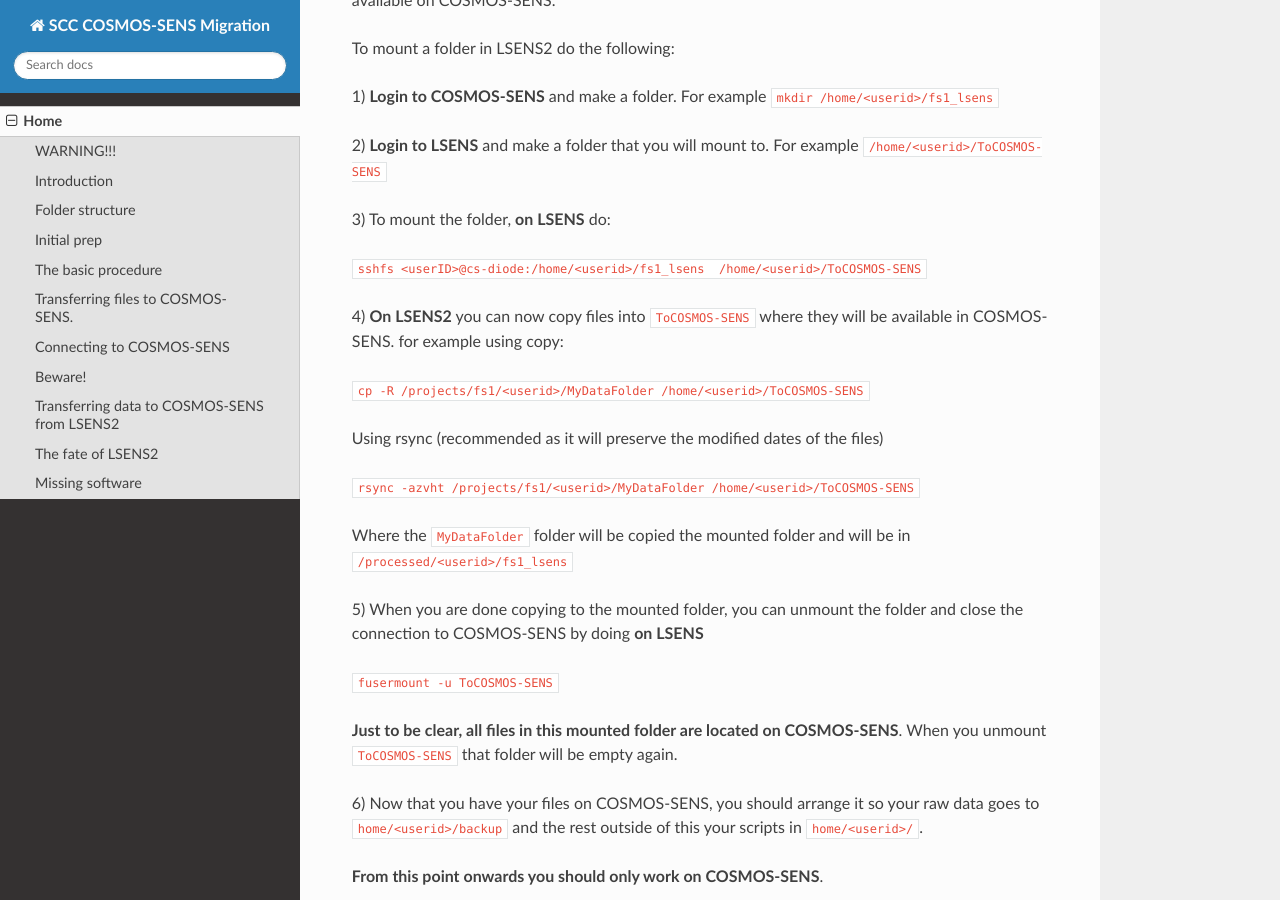
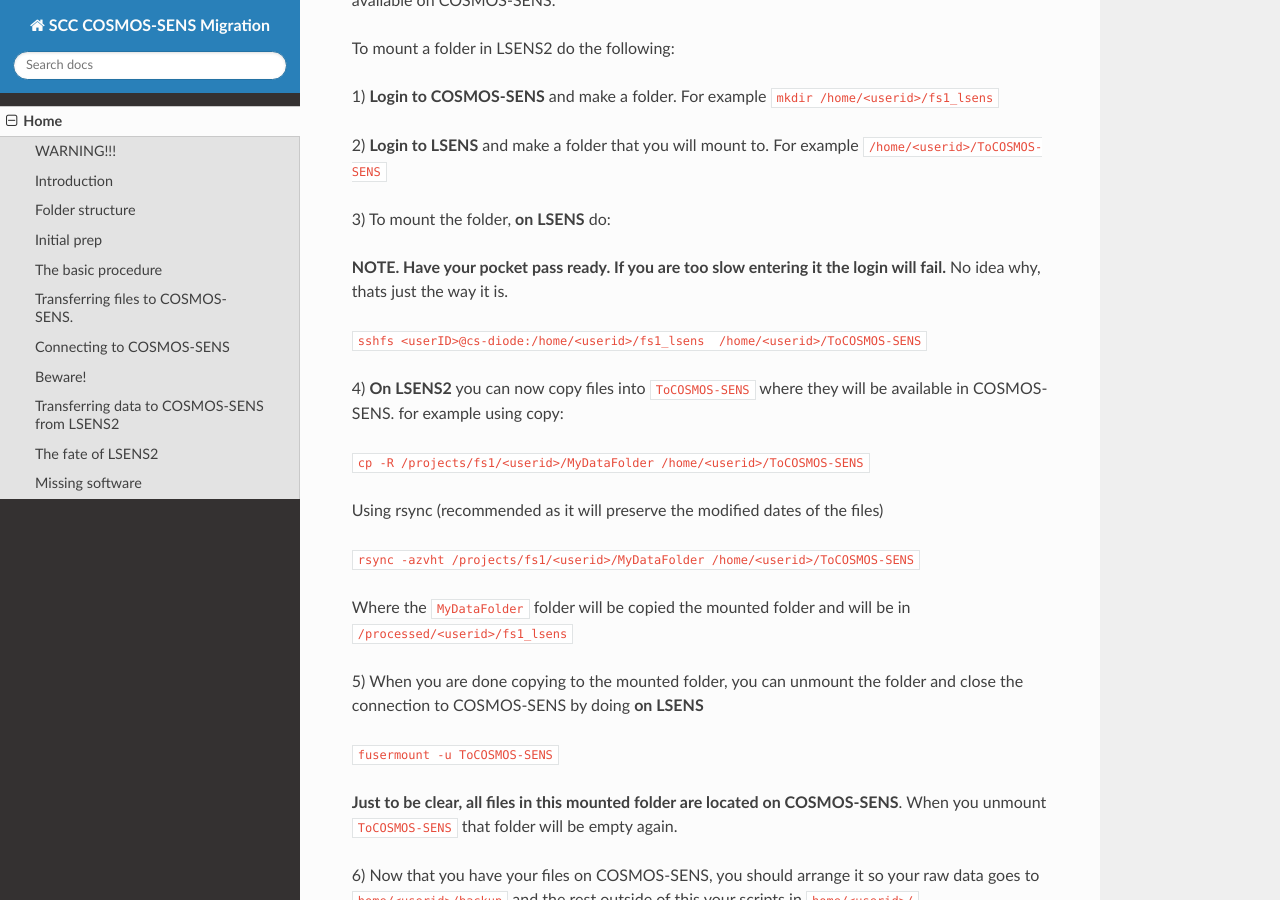
Before and after one commit to sccbioinformatics/CSENS_Migration_docs, an MkDocs documentation site: the page built from docs/index.md, in a window 1280 px wide and 900 px high, scrolled down 2423 px. Built offline with MkDocs 1.6.1, drawn with Linux system fonts in a browser that asks for light colours; nearby versions of some CDN libraries.

Commit message:
path updates

```diff
--- a/docs/index.md
+++ b/docs/index.md
@@ -84,6 +84,8 @@ To mount a folder in LSENS2 do the following:
 
 3) To mount the folder, **on LSENS** do:
 
+**NOTE. Have your pocket pass ready. If you are too slow entering it the login will fail.** No idea why, thats just the way it is.
+
 `sshfs <userID>@cs-diode:/home/<userid>/fs1_lsens  /home/<userid>/ToCOSMOS-SENS`
 
 4) **On LSENS2** you can now copy files into `ToCOSMOS-SENS` where they will be available in COSMOS-SENS. for example using copy:
```
